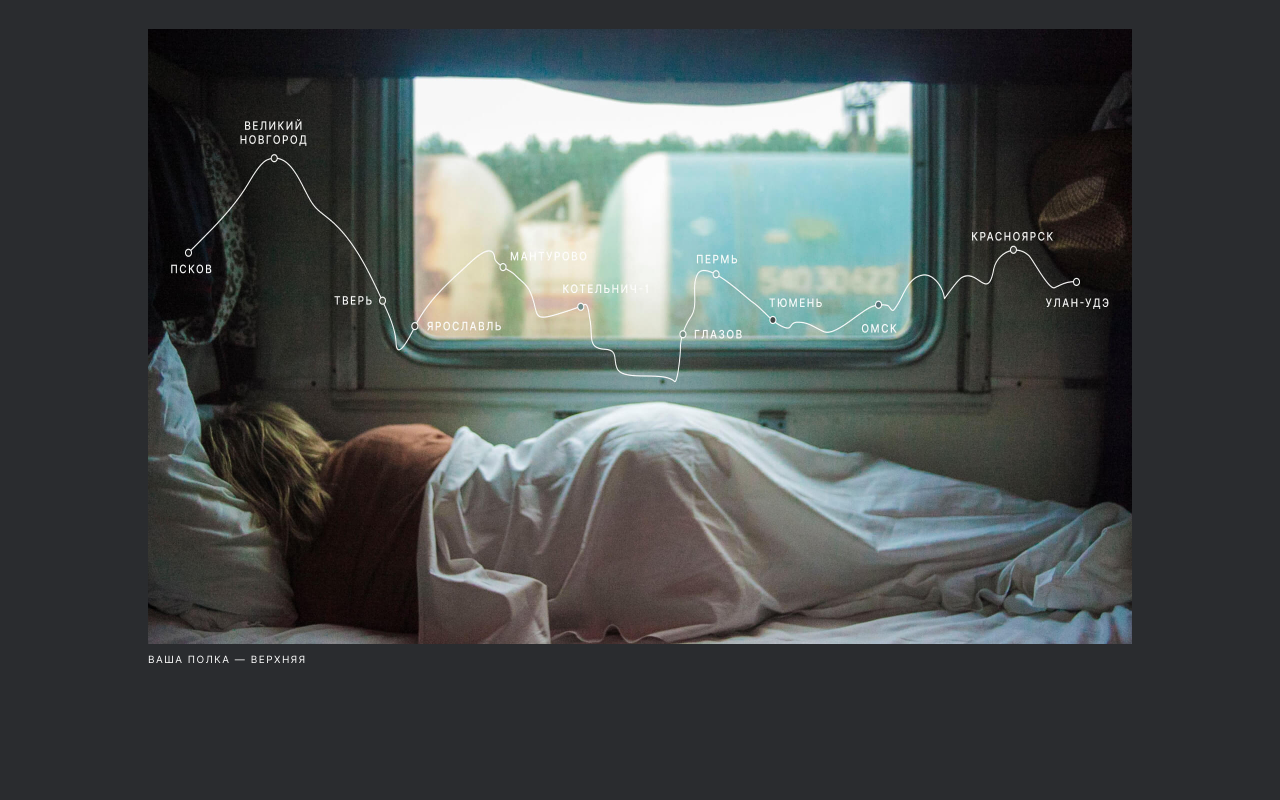
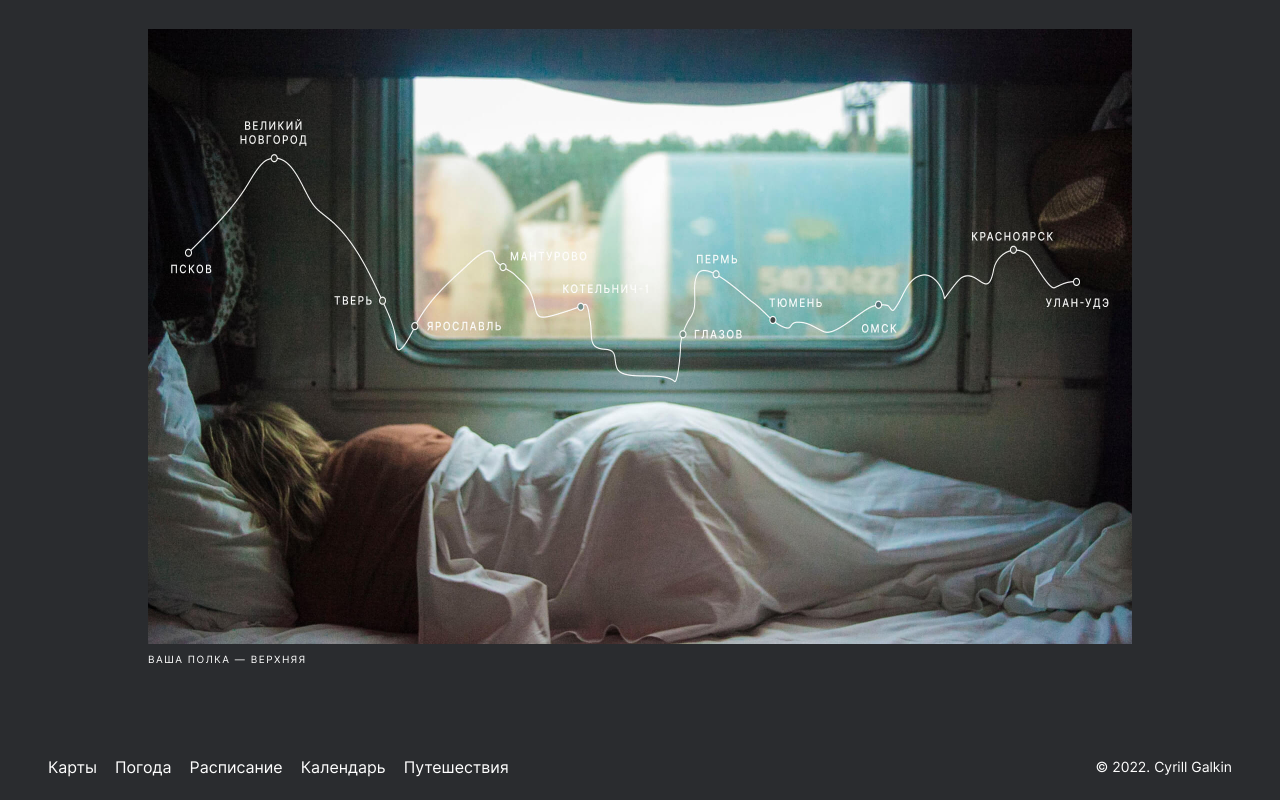
Before and after one commit to limit1ezz/russian-travel, a website: page index.html in a window 1280 px wide. Shown: the part 475-1275 px from the top of the page. Before the commit the page ends 1165 px from the top, so only its background shows below. Drawn offline with Linux system fonts and the light colour scheme.

Commit message:
Add footer

```diff
--- a/blocks/page-footer/__copyright/page-footer__copyright.css
+++ b/blocks/page-footer/__copyright/page-footer__copyright.css
@@ -1,4 +1,14 @@
 .page-footer__copyright {
-  margin-top: 0;
+  margin-top: 48px;
   margin-bottom: 0;
+  font-size: 14px;
+  line-height: 14px;
+  font-weight: 400;
 }
+
+@media screen and (min-width: 768px) {
+  .page-footer__copyright {
+    margin-top: 0;
+    line-height: 16px;
+  }
+}
--- /dev/null
+++ b/blocks/page-footer/__inner/page-footer__inner.css
@@ -0,0 +1,13 @@
+.page-footer__inner {
+  display: flex;
+  flex-direction: column;
+  align-items: flex-start;
+}
+
+@media screen and (min-width: 768px) {
+  .page-footer__inner {
+    flex-direction: row;
+    justify-content: space-between;
+    align-items: center;
+  }
+}
--- a/blocks/page-footer/__link/page-footer__link.css
+++ b/blocks/page-footer/__link/page-footer__link.css
@@ -1,3 +1,14 @@
 .page-footer__link {
-  /* code */
+  font-size: 24px;
+  line-height: 24px;
+  font-weight: 400;
+  text-decoration: none;
+  color: inherit;
 }
+
+@media screen and (min-width: 768px) {
+  .page-footer__link {
+    font-size: 16px;
+    line-height: 18px;
+  }
+}
--- /dev/null
+++ b/blocks/page-footer/__links/page-footer__links.css
@@ -0,0 +1,17 @@
+.page-footer__links {
+  margin-top: 0;
+  margin-bottom: 0;
+  padding-left: 0;
+  display: flex;
+  flex-direction: column;
+  list-style: none;
+  gap: 32px;
+}
+
+@media screen and (min-width: 768px) {
+  .page-footer__links {
+    flex-direction: row;
+    align-items: center;
+    gap: 18px;
+  }
+}
--- a/blocks/page-footer/page-footer.css
+++ b/blocks/page-footer/page-footer.css
@@ -1,3 +1,16 @@
 .page-footer {
+  padding-top: 64px;
   padding-bottom: 24px;
 }
+
+@media screen and (min-width: 768px) {
+  .page-footer {
+    padding-top: 88px;
+  }
+}
+
+@media screen and (min-width: 1024px) {
+  .page-footer {
+    padding-top: 92px;
+  }
+}
--- a/index.html
+++ b/index.html
@@ -63,7 +63,38 @@
       </main>
 
       <footer class="page-footer">
-        <!-- <p class="page-footer__copyright">© 2020. Впишите своё имя</p> -->
+        <div class="container">
+          <div class="page-footer__inner">
+            <nav>
+              <ul class="page-footer__links">
+                <li>
+                  <a class="page-footer__link"
+                    href="https://yandex.ru/maps"
+                    target="_blank">Карты</a>
+                </li>
+                <li>
+                  <a class="page-footer__link"
+                    href="https://yandex.ru/pogoda"
+                    target="_blank">Погода</a>
+                </li>
+                <li>
+                  <a class="page-footer__link"
+                    href="https://rasp.yandex.ru"
+                    target="_blank">Расписание</a>
+                </li>
+                <li>
+                  <a class="page-footer__link"
+                    href="https://calendar.yandex.ru" target="_blank">Календарь</a>
+                </li>
+                <li>
+                  <a class="page-footer__link"
+                    href="https://travel.yandex.ru" target="_blank">Путешествия</a>
+                </li>
+              </ul>
+            </nav>
+            <p class="page-footer__copyright">© 2022. Cyrill Galkin</p>
+          </div>
+        </div>
       </footer>
     </div>
   </body>
--- a/pages/index.css
+++ b/pages/index.css
@@ -47,5 +47,7 @@
 @import url("../blocks/cover/__background/cover__background.css");
 
 @import url("../blocks/page-footer/page-footer.css");
+@import url("../blocks/page-footer/__inner/page-footer__inner.css");
+@import url("../blocks/page-footer/__links/page-footer__links.css");
+@import url("../blocks/page-footer/__link/page-footer__link.css");
 @import url("../blocks/page-footer/__copyright/page-footer__copyright.css");
-@import url("../blocks/page-footer/__link/page-footer__link.css");
```
Also changed, not shown: .stylelintrc.json.
